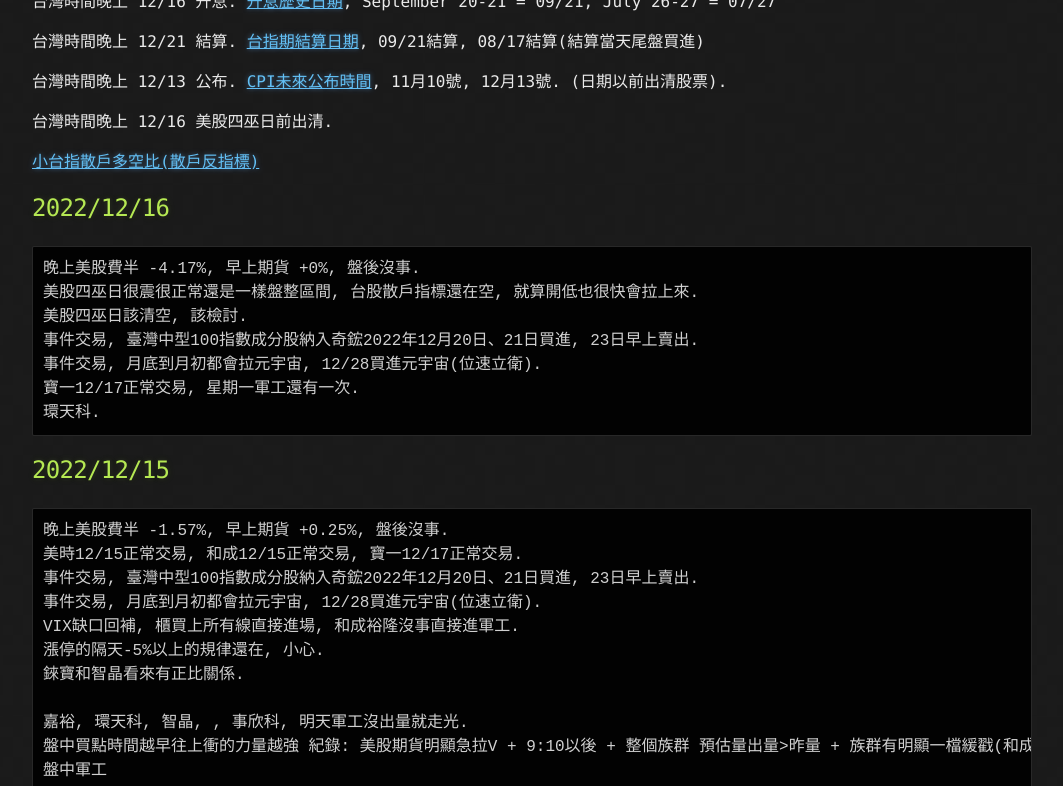
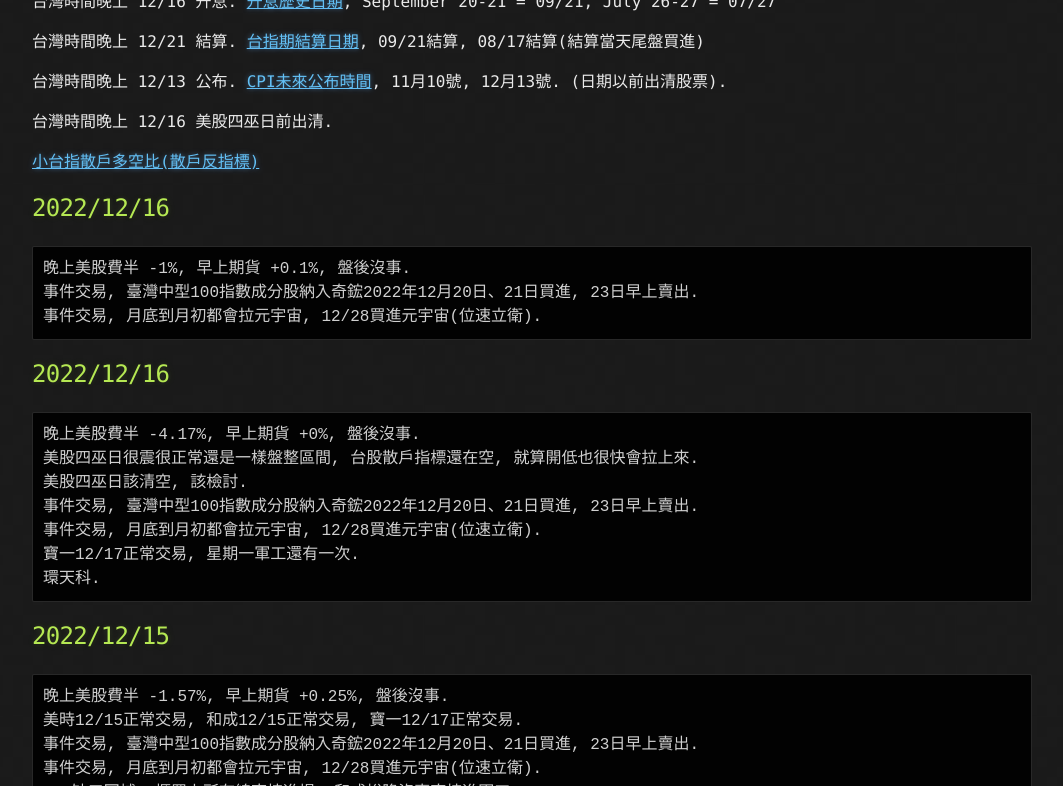
Before and after one commit to lepg5487/Stock_God, a Jekyll site: the page built from index.md, in a window 1280 px wide and 900 px high, scrolled down 348 px, cut to the strip 0-786 px from the top of the window. Shown: the whole strip, without its empty margins (108-1171 px from the left). Built offline with Jekyll 4.4.1, drawn with Linux system fonts in a browser that asks for light colours; our own code applies the rules of GitHub Pages for plain Markdown files.

Commit message:
Update index.md

````diff
--- a/index.md
+++ b/index.md
@@ -15,6 +15,13 @@ layout: testlayouts
 台灣時間晚上 12/16 美股四巫日前出清.
 
 [小台指散戶多空比(散戶反指標)](https://www.macromicro.me/charts/20069/tw-mtx-long-to-short-ratio-of-individual-player)
+
+## 2022/12/16
+```
+晚上美股費半 -1%, 早上期貨 +0.1%, 盤後沒事.
+事件交易, 臺灣中型100指數成分股納入奇鋐2022年12月20日、21日買進, 23日早上賣出.
+事件交易, 月底到月初都會拉元宇宙, 12/28買進元宇宙(位速立衛).
+```
 
 ## 2022/12/16
 ```
````
